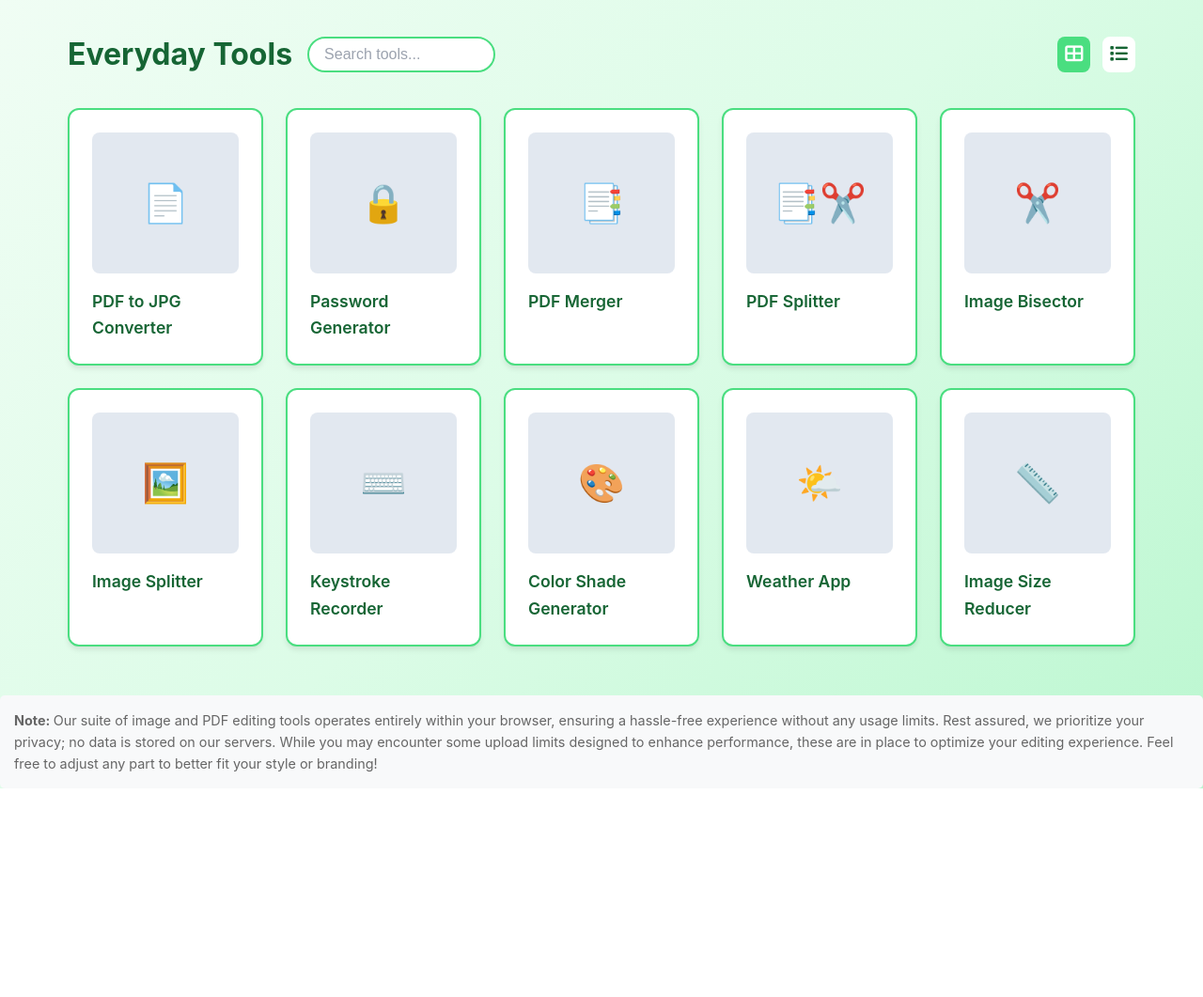
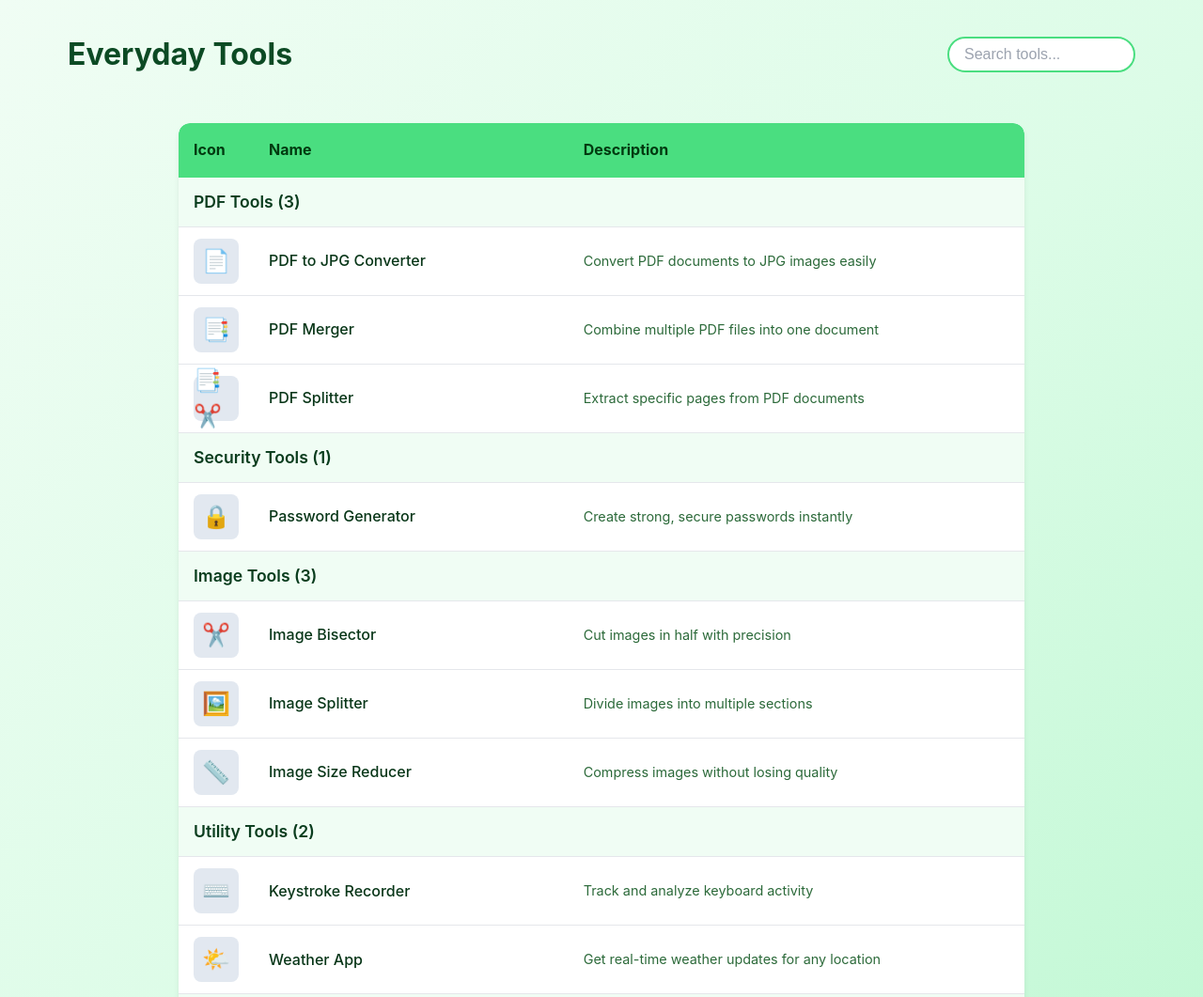
Before and after one commit to imyoga/everyday-tools, a plain HTML site: page index.html in a window 1280 px wide. Shown: the top 1061 px of the page at 94% size. Before the commit the page ends 839 px from the top, so only its background shows below. Drawn offline with Linux system fonts and the light colour scheme.

Commit message:
Transform UI from cards to table view with descriptions and improved styling

```diff
--- a/data.js
+++ b/data.js
@@ -2,51 +2,71 @@ export const tools = [
     {
         url: 'https://pdf2jpg-ai-coded.netlify.app/',
         title: 'PDF to JPG Converter',
-        icon: '📄'
+        icon: '📄',
+        type: 'PDF Tools',
+        description: 'Convert PDF documents to JPG images easily'
     },
     {
         url: 'https://random-password-generator-ai-coded.netlify.app/',
         title: 'Password Generator',
-        icon: '🔒'
+        icon: '🔒',
+        type: 'Security Tools',
+        description: 'Create strong, secure passwords instantly'
     },
     {
         url: 'https://merge-multiple-pdfs-client.netlify.app/',
         title: 'PDF Merger',
-        icon: '📑'
+        icon: '📑',
+        type: 'PDF Tools',
+        description: 'Combine multiple PDF files into one document'
     },
     {
         url: 'https://pdf-splitter-ai-coded.netlify.app/',
         title: 'PDF Splitter',
-        icon: '📑✂️'
+        icon: '📑✂️',
+        type: 'PDF Tools',
+        description: 'Extract specific pages from PDF documents'
     },
     {
         url: 'https://image-bisector.netlify.app/',
         title: 'Image Bisector',
-        icon: '✂️'
+        icon: '✂️',
+        type: 'Image Tools',
+        description: 'Cut images in half with precision'
     },
     {
         url: 'https://multi-image-spitter.netlify.app/',
         title: 'Image Splitter',
-        icon: '🖼️'
+        icon: '🖼️',
+        type: 'Image Tools',
+        description: 'Divide images into multiple sections'
     },
     {
         url: 'https://keystroke-recorder.netlify.app/',
         title: 'Keystroke Recorder',
-        icon: '⌨️'
+        icon: '⌨️',
+        type: 'Utility Tools',
+        description: 'Track and analyze keyboard activity'
     },
     {
         url: 'https://color-shade-generator-ai-coded.netlify.app/',
         title: 'Color Shade Generator',
-        icon: '🎨'
+        icon: '🎨',
+        type: 'Design Tools',
+        description: 'Create custom color palettes and gradients'
     },
     {
         url: 'https://react-weather-challange.netlify.app/',
         title: 'Weather App',
-        icon: '🌤️'
+        icon: '🌤️',
+        type: 'Utility Tools',
+        description: 'Get real-time weather updates for any location'
     },
     {
         url: 'https://image-size-reducer-coded-by-ai.netlify.app/',
         title: 'Image Size Reducer',
-        icon: '📏'
+        icon: '📏',
+        type: 'Image Tools',
+        description: 'Compress images without losing quality'
     },
 ];
--- a/index.html
+++ b/index.html
@@ -19,14 +19,8 @@
             <input type="text" id="searchInput" placeholder="Search tools..." />
           </div>
         </div>
-        <div class="view-toggle">
-          <button id="gridView" class="active">
-            <i class="fas fa-th-large"></i>
-          </button>
-          <button id="listView"><i class="fas fa-list"></i></button>
-        </div>
       </header>
-      <main id="toolsContainer" class="grid-view">
+      <main id="toolsContainer" class="table-view">
         <!-- Tools will be dynamically inserted here -->
       </main>
     </div>
--- a/script.js
+++ b/script.js
@@ -5,49 +5,82 @@ let filteredTools = [...tools];
 function filterTools(searchText) {
     searchText = searchText.toLowerCase();
     filteredTools = tools.filter(tool =>
-        tool.title.toLowerCase().includes(searchText)
+        tool.title.toLowerCase().includes(searchText) ||
+        tool.type.toLowerCase().includes(searchText) ||
+        tool.description.toLowerCase().includes(searchText)
     );
     renderTools();
+}
+
+function getUniqueTypes() {
+    return [...new Set(tools.map(tool => tool.type))];
 }
 
 function renderTools() {
     const container = document.getElementById('toolsContainer');
     container.innerHTML = '';
 
-    filteredTools.forEach(tool => {
-        const card = document.createElement('a');
-        card.href = tool.url;
-        card.className = 'tool-card';
-        card.target = '_blank';
-        card.rel = 'noopener noreferrer';
+    // Create table
+    const table = document.createElement('table');
+    table.className = 'tools-table';
 
-        card.innerHTML = `
-            <div class="thumbnail">
-                ${tool.icon}
-            </div>
-            <div class="tool-title">${tool.title}</div>
-        `;
+    // Add table header
+    const thead = document.createElement('thead');
+    thead.innerHTML = `
+        <tr>
+            <th>Icon</th>
+            <th>Name</th>
+            <th>Description</th>
+        </tr>
+    `;
+    table.appendChild(thead);
 
-        container.appendChild(card);
+    // Group tools by type
+    const toolsByType = {};
+    const uniqueTypes = getUniqueTypes();
+
+    uniqueTypes.forEach(type => {
+        toolsByType[type] = filteredTools.filter(tool => tool.type === type);
     });
+
+    // Create table body
+    const tbody = document.createElement('tbody');
+
+    // Add rows for each type group
+    uniqueTypes.forEach(type => {
+        const toolsOfType = toolsByType[type];
+
+        if (toolsOfType.length > 0) {
+            // Add group header row
+            const groupHeaderRow = document.createElement('tr');
+            groupHeaderRow.className = 'group-header';
+            groupHeaderRow.innerHTML = `
+                <td colspan="3">${type} (${toolsOfType.length})</td>
+            `;
+            tbody.appendChild(groupHeaderRow);
+
+            // Add rows for each tool in this group
+            toolsOfType.forEach(tool => {
+                const row = document.createElement('tr');
+                row.className = 'tool-row';
+                row.onclick = () => window.open(tool.url, '_blank', 'noopener,noreferrer');
+
+                row.innerHTML = `
+                    <td>
+                        <div class="tool-icon">${tool.icon}</div>
+                    </td>
+                    <td>${tool.title}</td>
+                    <td>${tool.description}</td>
+                `;
+
+                tbody.appendChild(row);
+            });
+        }
+    });
+
+    table.appendChild(tbody);
+    container.appendChild(table);
 }
-
-// View toggle functionality
-const gridViewBtn = document.getElementById('gridView');
-const listViewBtn = document.getElementById('listView');
-const toolsContainer = document.getElementById('toolsContainer');
-
-gridViewBtn.addEventListener('click', () => {
-    toolsContainer.className = 'grid-view';
-    gridViewBtn.classList.add('active');
-    listViewBtn.classList.remove('active');
-});
-
-listViewBtn.addEventListener('click', () => {
-    toolsContainer.className = 'list-view';
-    listViewBtn.classList.add('active');
-    gridViewBtn.classList.remove('active');
-});
 
 // Initial render
 renderTools();
--- a/styles.css
+++ b/styles.css
@@ -3,9 +3,12 @@
     --secondary-color: #86efac;
     --background-color: #f0fdf4;
     --card-background: #ffffff;
-    --text-color: #166534;
+    --text-color: #0c4a24;
     --shadow: 0 4px 6px -1px rgb(0 0 0 / 0.1);
     --card-border: 2px solid #4ade80;
+    --table-border: 1px solid #e5e7eb;
+    --group-header-bg: #f0fdf4;
+    --hover-row-bg: #f9fafb;
 }
 
 * {
@@ -39,6 +42,8 @@ header {
     display: flex;
     align-items: center;
     gap: 1rem;
+    width: 100%;
+    justify-content: space-between;
 }
 
 h1 {
@@ -72,124 +77,94 @@ h1 {
     color: #9ca3af;
 }
 
-.view-toggle button {
-    background: var(--card-background);
-    border: none;
-    padding: 0.5rem;
-    margin-left: 0.5rem;
-    cursor: pointer;
-    border-radius: 0.5rem;
-    font-size: 1.2rem;
-    color: var(--text-color);
-    transition: all 0.3s ease;
+/* Table View */
+.table-view {
+    width: 100%;
+    padding: 1rem;
+    display: flex;
+    justify-content: center;
 }
 
-.view-toggle button.active {
-    background: var(--primary-color);
-    color: white;
+.tools-table {
+    width: 85%;
+    max-width: 900px;
+    border-collapse: separate;
+    border-spacing: 0;
+    background-color: var(--card-background);
+    border-radius: 0.75rem;
+    overflow: hidden;
+    box-shadow: var(--shadow);
+    margin-bottom: 2rem;
 }
 
-/* Grid View */
-.grid-view {
-    display: grid;
-    grid-template-columns: repeat(auto-fill, minmax(200px, 1fr));
-    gap: 1.5rem;
+.tools-table thead th {
+    background-color: var(--primary-color);
+    color: #003a10;
+    text-align: left;
+    padding: 1rem;
+    font-weight: 700;
 }
 
-.grid-view .tool-card {
-    background: var(--card-background);
-    border-radius: 0.75rem;
-    border: var(--card-border);
-    padding: 1.5rem;
-    box-shadow: var(--shadow);
-    transition: all 0.3s ease;
-    cursor: pointer;
+.tools-table thead th:first-child {
+    border-top-left-radius: 0.75rem;
+    width: 80px;
 }
 
-.grid-view .tool-card:hover {
-    transform: translateY(-5px);
-    box-shadow: 0 8px 12px -1px rgb(0 0 0 / 0.15);
+.tools-table thead th:last-child {
+    border-top-right-radius: 0.75rem;
 }
 
-.grid-view .tool-card:active {
-    transform: translateY(-2px);
-    box-shadow: 0 4px 8px -1px rgb(0 0 0 / 0.1);
+.tools-table tbody td {
+    padding: 0.75rem 1rem;
+    border-bottom: var(--table-border);
+    color: #0a3d1e;
 }
 
-.grid-view .tool-title {
-    font-size: 1.1rem;
-    margin-top: 1rem;
+.group-header {
+    background-color: var(--group-header-bg);
     font-weight: 600;
+    color: #083618;
 }
 
-/* List View */
-.list-view {
-    display: flex;
-    flex-direction: column;
-    gap: 1rem;
+.group-header td {
+    padding: 0.75rem 1rem !important;
+    font-size: 1.1rem;
 }
 
-.list-view .tool-card {
-    background: var(--card-background);
-    border-radius: 0.75rem;
-    border: var(--card-border);
-    padding: 1rem;
-    display: flex;
-    align-items: center;
-    box-shadow: var(--shadow);
-    transition: all 0.3s ease;
+.tool-row {
     cursor: pointer;
+    transition: background-color 0.2s ease;
 }
 
-.list-view .tool-card:hover{
-    transform: translateX(5px);
-    box-shadow: 0 8px 12px -1px rgb(0 0 0 / 0.15);
+.tool-row:hover {
+    background-color: var(--hover-row-bg);
 }
 
-.list-view .tool-card:active {
-    transform: translateX(2px);
-    box-shadow: 0 4px 8px -1px rgb(0 0 0 / 0.1);
+.tool-icon {
+    font-size: 1.5rem;
+    display: flex;
+    justify-content: center;
+    align-items: center;
+    width: 48px;
+    height: 48px;
+    background-color: #e2e8f0;
+    border-radius: 0.5rem;
 }
 
-.list-view .tool-title {
-    margin-left: 1rem;
-    font-weight: 500;
+.tools-table tbody tr:last-child td {
+    border-bottom: none;
 }
 
-.tool-card {
-    text-decoration: none;
-    color: inherit;
+.tool-row td:nth-child(2) {
+    font-weight: 500;
+    color: #083618;
 }
 
-.thumbnail {
-    width: 100%;
-    height: 150px;
-    background-color: #e2e8f0;
-    border-radius: 0.5rem;
-    display: flex;
-    align-items: center;
-    justify-content: center;
-    font-size: 2.5rem;
-    padding: 1rem;
-    overflow: hidden;
-}
-
-.thumbnail img {
-    width: 100%;
-    height: 100%;
-    object-fit: cover;
-}
-
-.thumbnail i {
-    font-size: 2.5rem;
-    color: var(--primary-color);
-}
-
-.list-view .thumbnail {
-    width: 80px;
-    height: 80px;
-    flex-shrink: 0;
-    font-size: 2rem;
+.tools-table tbody td:nth-child(3) {
+    font-size: 0.9rem;
+    color: #2c6a3a;
+    line-height: 1.4;
+    max-width: 300px;
 }
 
 /* Responsive Design */
@@ -204,7 +179,16 @@ h1 {
         text-align: center;
     }
 
-    .grid-view {
-        grid-template-columns: repeat(auto-fill, minmax(150px, 1fr));
+    .header-content {
+        flex-direction: column;
+    }
+
+    .tools-table th:nth-child(3),
+    .tools-table td:nth-child(3) {
+        display: none;
+    }
+
+    .group-header td {
+        font-size: 0.9rem;
     }
 }
```
